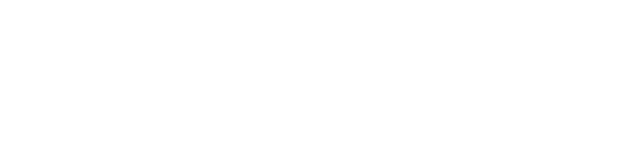
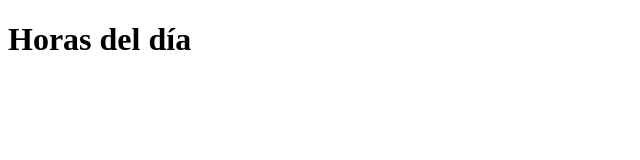
Before and after one commit to eduaenri/tonalli, a plain HTML site: page index.html in a window 1280 px wide. Shown: the whole page, without its empty margins (0-640 px from the left). Drawn offline with Linux system fonts and the light colour scheme.

Commit message:
Colocar el título y cabecera
Colocar el titulo y cabecera

```diff
--- a/index.html
+++ b/index.html
@@ -2,9 +2,9 @@
 <html lang="en">
 <head>
 	<meta charset="UTF-8">
-	<title>Document</title>
+	<title>Tonalli horas del día</title>
 </head>
 <body>
-
+	<h1>Horas del día</h1>
 </body>
 </html>
```
